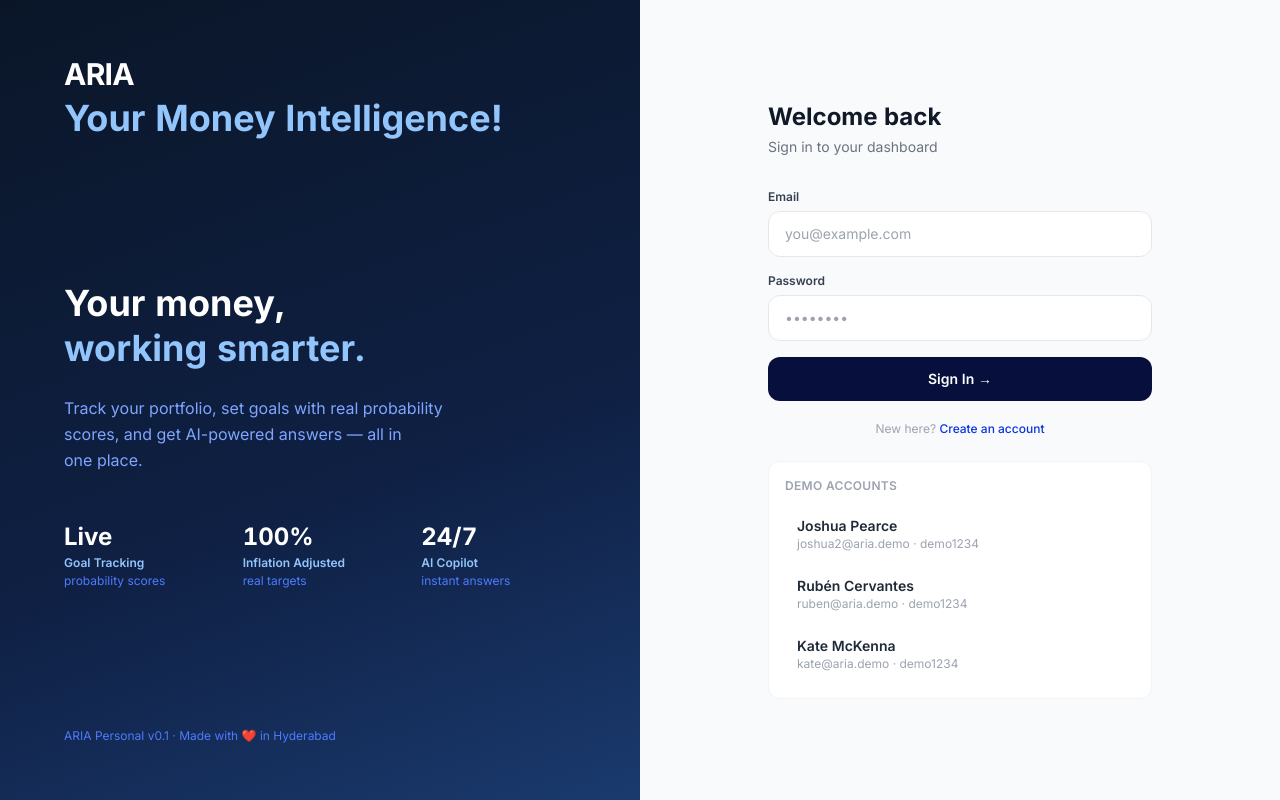
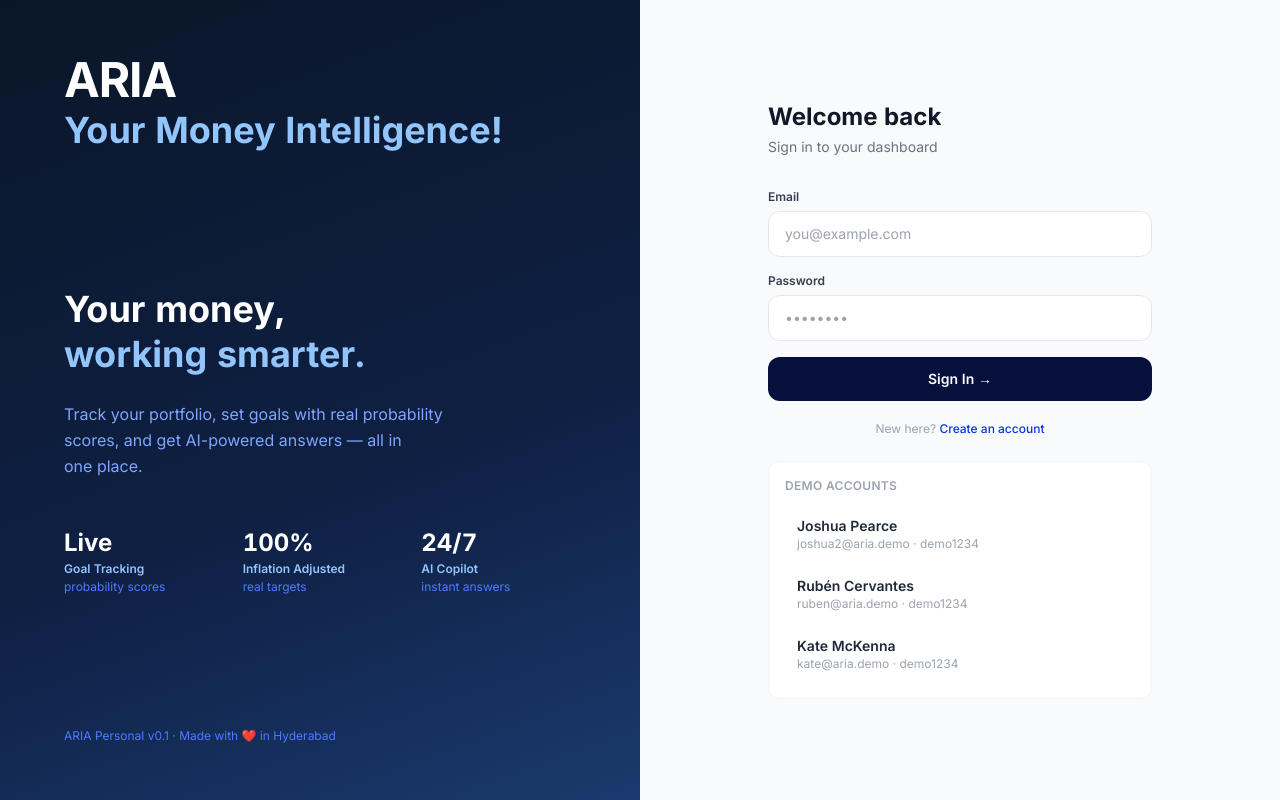
Before and after one commit to sunder-vasudevan/aria-personal, a React (Vite) app: page /login in a window 1280 px wide. Built offline with nearby package versions, Linux system fonts and the light colour scheme.

Commit message:
Login: ARIA text-5xl, tagline text-4xl font-bold

```diff
--- a/src/pages/Login.jsx
+++ b/src/pages/Login.jsx
@@ -31,7 +31,7 @@ export default function Login() {
       <div className="hidden lg:flex flex-col justify-between w-1/2 px-16 py-14"
         style={{ background: 'linear-gradient(160deg, #0a1628 0%, #0f2044 60%, #1a3a6e 100%)' }}>
         <div>
-          <div className="text-white font-bold text-3xl tracking-tight">ARIA</div>
+          <div className="text-white font-bold text-5xl tracking-tight">ARIA</div>
           <div className="text-blue-300 text-4xl font-bold mt-1 leading-tight">Your Money Intelligence!</div>
         </div>
 
@@ -66,8 +66,8 @@ export default function Login() {
       <div className="flex-1 flex flex-col items-center justify-center px-6 py-12 bg-gray-50">
         {/* Mobile logo */}
         <div className="lg:hidden text-center mb-10">
-          <div className="text-navy-950 font-bold text-3xl tracking-tight">ARIA</div>
-          <div className="text-navy-700 text-2xl font-bold mt-1">Your Money Intelligence!</div>
+          <div className="text-navy-950 font-bold text-5xl tracking-tight">ARIA</div>
+          <div className="text-navy-700 text-4xl font-bold mt-1">Your Money Intelligence!</div>
         </div>
 
         <div className="w-full max-w-sm">
```
